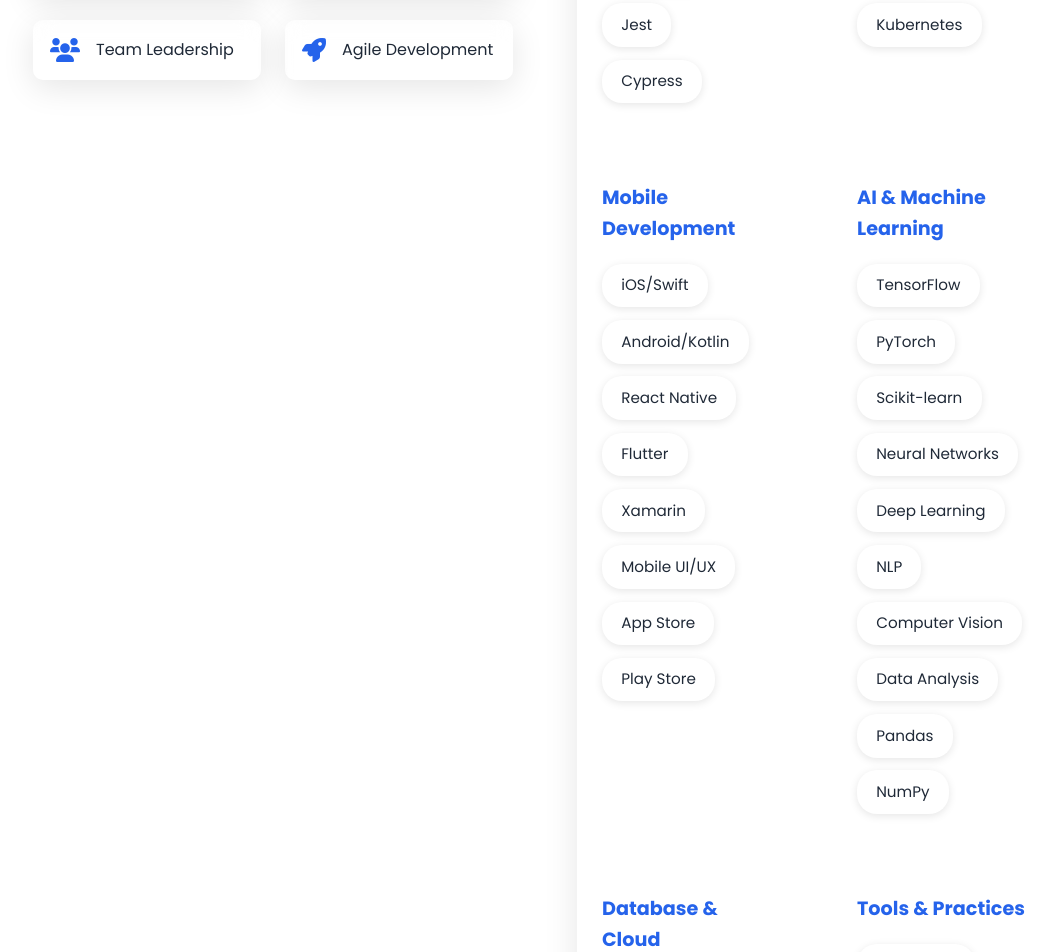
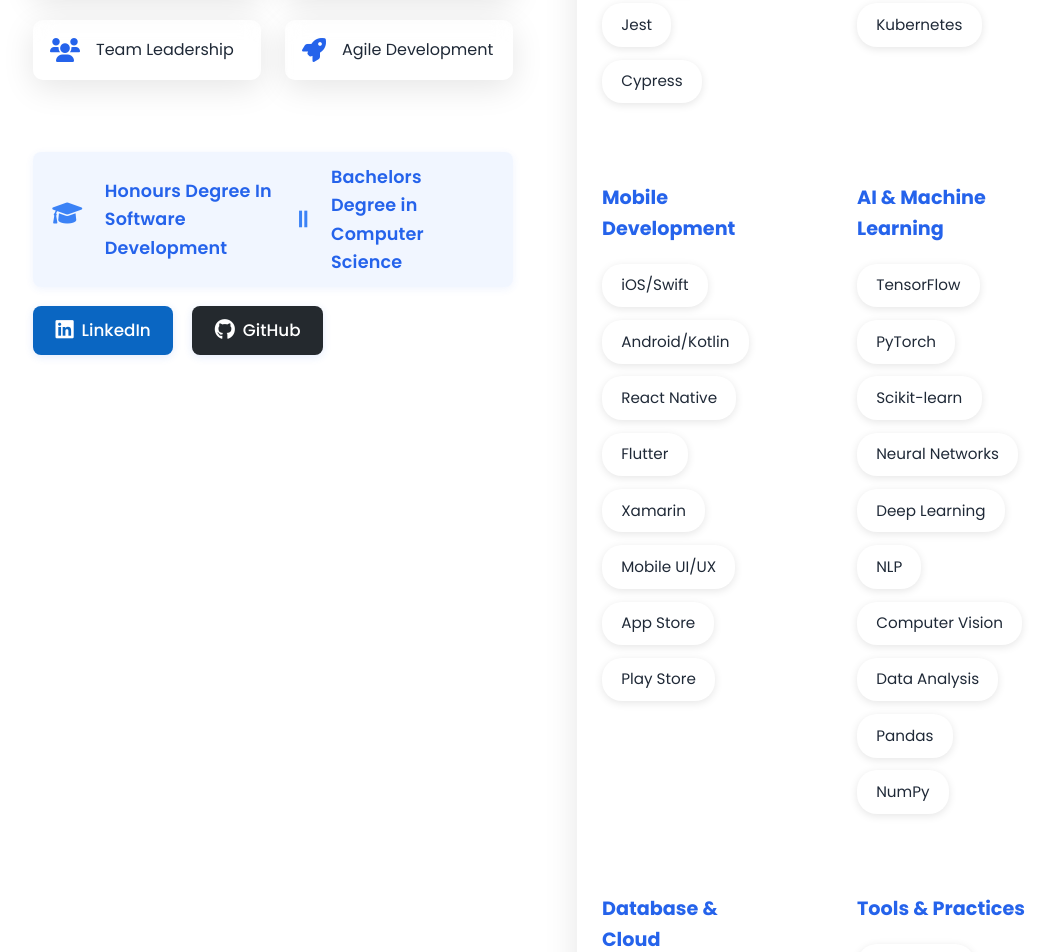
Before and after one commit to fristtysteam/MarcoLadeiraWebsite, a plain HTML site: page index.html in a window 1280 px wide. Shown: the part 2207-3159 px from the top of the page, without its empty margins (95-1150 px from the left). Drawn offline with nearby package versions, Linux system fonts and the light colour scheme; animation ran at ten frames a second.

Commit message:
Add animated education and social links to About Me section

```diff
--- a/index.html
+++ b/index.html
@@ -256,6 +256,25 @@
                         <div class="highlight-item glass">
                             <i class="fas fa-rocket"></i>
                             <span>Agile Development</span>
+                        </div>
+                    </div>
+                    <!-- Education & Links -->
+                    <div class="about-education-links" data-aos="fade-up" data-aos-delay="200">
+                        <div class="education-block">
+                            <i class="fas fa-graduation-cap"></i>
+                            <span class="degree">Honours Degree In Software Development</span>
+                            <span class="divider">||</span>
+                            <span class="degree">Bachelors Degree in Computer Science</span>
+                        </div>
+                        <div class="about-links">
+                            <a href="https://www.linkedin.com/in/marco-ladeira/" class="about-link linkedin" target="_blank" rel="noopener" title="LinkedIn">
+                                <i class="fab fa-linkedin"></i>
+                                <span>LinkedIn</span>
+                            </a>
+                            <a href="https://github.com/fristtysteam" class="about-link github" target="_blank" rel="noopener" title="GitHub">
+                                <i class="fab fa-github"></i>
+                                <span>GitHub</span>
+                            </a>
                         </div>
                     </div>
                 </div>
--- a/styles.css
+++ b/styles.css
@@ -2850,3 +2850,120 @@ body.dark-mode .project-card {
     position: relative;
     z-index: 2;
 }
+
+.about-education-links {
+    margin: 2.5rem 0 1.5rem 0;
+    display: flex;
+    flex-direction: column;
+    align-items: flex-start;
+    gap: 1.2rem;
+}
+
+.education-block {
+    display: flex;
+    align-items: center;
+    gap: 0.7rem;
+    font-size: 1.1rem;
+    color: var(--primary-color);
+    font-weight: 600;
+    letter-spacing: 0.01em;
+    background: rgba(59, 130, 246, 0.07);
+    padding: 0.7rem 1.2rem;
+    border-radius: 8px;
+    box-shadow: 0 2px 8px rgba(37, 99, 235, 0.07);
+    animation: fadeInLeft 1s;
+}
+
+.education-block i {
+    font-size: 1.5rem;
+    margin-right: 0.5rem;
+    color: var(--accent-color);
+    animation: bounce 2s infinite;
+}
+
+.degree {
+    margin: 0 0.2rem;
+}
+
+.divider {
+    color: var(--accent-color);
+    font-weight: 700;
+    margin: 0 0.5rem;
+}
+
+.about-links {
+    display: flex;
+    gap: 1.2rem;
+}
+
+.about-link {
+    display: inline-flex;
+    align-items: center;
+    gap: 0.5rem;
+    padding: 0.7rem 1.4rem;
+    border-radius: 8px;
+    font-size: 1.05rem;
+    font-weight: 500;
+    text-decoration: none;
+    color: var(--white);
+    background: var(--primary-color);
+    box-shadow: 0 2px 8px rgba(37, 99, 235, 0.13);
+    transition: background 0.3s, transform 0.3s, box-shadow 0.3s;
+    position: relative;
+    overflow: hidden;
+    animation: fadeInUp 1.2s;
+}
+
+.about-link.linkedin {
+    background: #0a66c2;
+}
+
+.about-link.github {
+    background: #24292e;
+}
+
+.about-link i {
+    font-size: 1.3rem;
+    transition: transform 0.3s;
+}
+
+.about-link:hover {
+    background: var(--accent-color);
+    transform: translateY(-4px) scale(1.05);
+    box-shadow: 0 6px 18px rgba(37, 99, 235, 0.18);
+}
+
+.about-link:hover i {
+    transform: scale(1.2) rotate(-8deg);
+}
+
+@keyframes bounce {
+    0%, 100% { transform: translateY(0); }
+    50% { transform: translateY(-7px); }
+}
+
+@keyframes fadeInLeft {
+    from { opacity: 0; transform: translateX(-30px); }
+    to { opacity: 1; transform: translateX(0); }
+}
+
+@keyframes fadeInUp {
+    from { opacity: 0; transform: translateY(30px); }
+    to { opacity: 1; transform: translateY(0); }
+}
+
+@media (max-width: 768px) {
+    .about-education-links {
+        align-items: stretch;
+    }
+    .education-block {
+        flex-direction: column;
+        align-items: flex-start;
+        gap: 0.3rem;
+        font-size: 1rem;
+    }
+    .about-links {
+        flex-direction: column;
+        gap: 0.7rem;
+    }
+}
```
